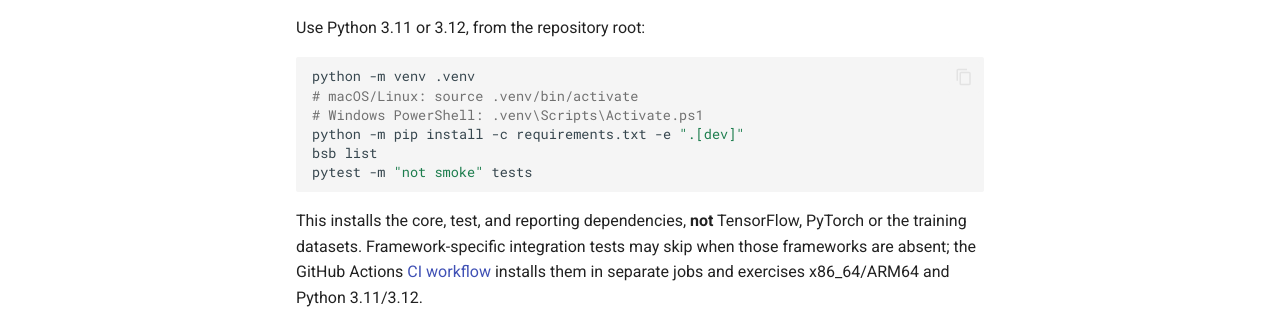
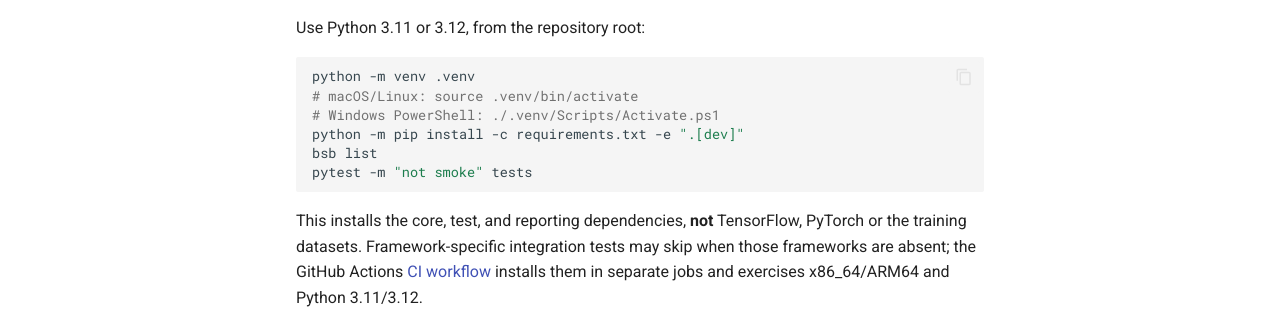
Before and after one commit to vardhjain/Byte-Sized-Brain, an MkDocs documentation site: the page built from docs/reproducibility.md, in a window 1280 px wide and 900 px high. Shown: the part 332-641 px from the top of the window. Built offline with MkDocs 1.6.1 and Material for MkDocs 9.7.7, drawn with Linux system fonts in a browser that asks for light colours; comment, search, counter and statistics services are not loaded.

Commit message:
docs: polish portable verification commands and GitHub Actions links

````diff
--- a/docs/reproducibility.md
+++ b/docs/reproducibility.md
@@ -12,7 +12,7 @@
 ```bash
 python -m venv .venv
 # macOS/Linux: source .venv/bin/activate
-# Windows PowerShell: .venv\Scripts\Activate.ps1
+# Windows PowerShell: ./.venv/Scripts/Activate.ps1
 python -m pip install -c requirements.txt -e ".[dev]"
 bsb list
 pytest -m "not smoke" tests
@@ -20,8 +20,7 @@
 
 This installs the core, test, and reporting dependencies, **not** TensorFlow,
 PyTorch or the training datasets. Framework-specific integration tests may
-skip when those frameworks are absent; the GitHub Actions [CI workflow](
-https://github.com/vardhjain/Byte-Sized-Brain/actions/workflows/ci.yml)
+skip when those frameworks are absent; the GitHub Actions [CI workflow](https://github.com/vardhjain/Byte-Sized-Brain/actions/workflows/ci.yml)
 installs them in separate jobs and exercises x86_64/ARM64 and Python 3.11/3.12.
 
 Especially useful tests to inspect:
@@ -104,8 +103,7 @@
 
 ## 4. Controlled x86 vs native ARM64
 
-Go to [Actions → Cross-hardware benchmark (identical artifacts)](
-https://github.com/vardhjain/Byte-Sized-Brain/actions/workflows/arm-benchmark.yml)
+Go to [Actions → Cross-hardware benchmark (identical artifacts)](https://github.com/vardhjain/Byte-Sized-Brain/actions/workflows/arm-benchmark.yml)
 and select **Run workflow**. It defaults to `ffn_mnist`; other pipelines,
 especially full DistilBERT training, require considerably more time.
 
````
